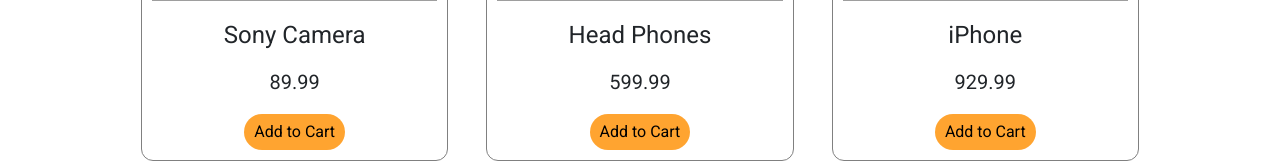
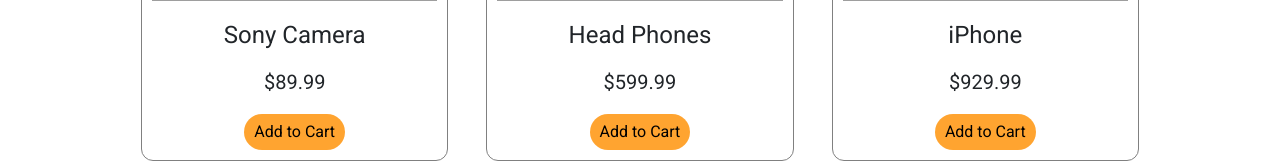
Before and after one commit to ymclapp/react-shopping-app, a React (Create React App) app: page / in a window 1280 px wide. Shown: the part 361-524 px from the top of the page. Built offline with nearby package versions, Linux system fonts and the light colour scheme; grey boxes are pictures that could not be loaded.

Commit message:
updated projectreadme and added $ to productcard

```diff
--- a/src/components/ProductCard.js
+++ b/src/components/ProductCard.js
@@ -21,7 +21,7 @@ const ProductCard = ({ product }) => {
         <img className='productCard__img' src={product.image} alt='' />
         <h4>{product.name}</h4>
         <div className='ProductCard__price'>
-          <h5>{`${product.price}`}</h5>
+          <h5>${`${product.price}`}</h5>
         </div>
         <button
           className='ProductCard__button'
```
Also changed, not shown: 1 other file (tests, documents, lock files or other folders).
